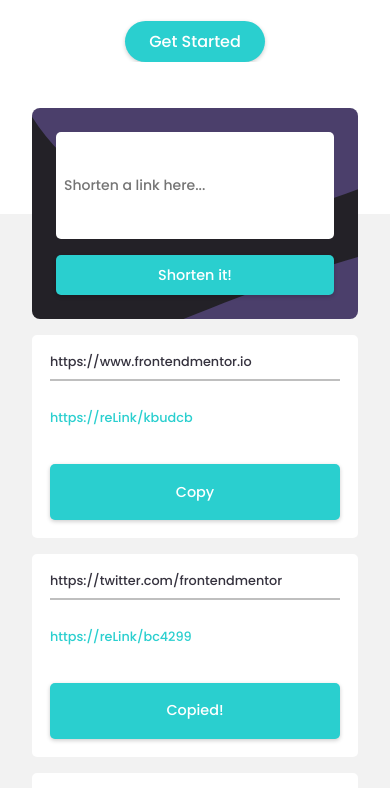
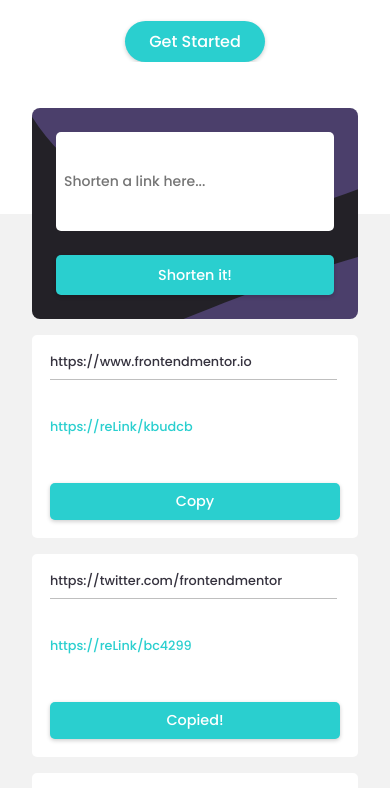
Before and after one commit to riyakushwaha/URLShortener, a plain HTML site: page index.html in a window 390 px wide. Shown: the part 663-1451 px from the top of the page. Drawn offline with Linux system fonts and the light colour scheme.

Commit message:
CorrectedlineInOutputBox

```diff
--- a/css/style.css
+++ b/css/style.css
@@ -246,7 +246,7 @@ button {
         .links .link__input-box .user__link {
           flex: 1;
           margin-right: 0;
-          margin-bottom: 2rem;
+          margin-bottom: 3rem;
           padding: 1rem; } }
       .links .link__input-box .user__link::-webkit-input-placeholder {
         font-family: 'Poppins', sans-serif; }
@@ -273,7 +273,7 @@ button {
     .links .link__output-boxes .link__output-box {
       display: flex;
       background-color: #fff;
-      padding: 1rem 2.5rem;
+      padding: 0 2.5rem;
       border-radius: 5px;
       align-items: center;
       margin-top: 2rem; }
@@ -282,7 +282,9 @@ button {
           flex-direction: column;
           align-items: stretch;
           padding: 2.25rem;
-          height: 24vh; } }
+          height: 24vh;
+          justify-content: space-between;
+          position: relative; } }
       .links .link__output-boxes .link__output-box .input__link {
         flex: 60%;
         color: #35323e;
@@ -291,29 +293,30 @@ button {
         overflow: hidden; }
         @media only screen and (max-width: 37.5em) {
           .links .link__output-boxes .link__output-box .input__link {
-            flex: 33%; }
+            flex: 0 1 auto; }
             .links .link__output-boxes .link__output-box .input__link::after {
               content: "";
               display: block;
-              transform: translateY(1rem);
-              width: 100%;
-              height: 2px;
+              z-index: 78;
+              width: 88%;
+              height: 1px;
               background-color: #bfbfbf;
-              border: none; } }
+              border: none;
+              position: absolute;
+              top: 5.5rem; } }
       .links .link__output-boxes .link__output-box .output__link {
         flex: 25%;
         color: #2acfcf; }
         @media only screen and (max-width: 37.5em) {
           .links .link__output-boxes .link__output-box .output__link {
-            flex: 33%; } }
+            flex: 0 1 auto; } }
       .links .link__output-boxes .link__output-box .copy-btn {
         display: block;
         width: 14rem;
         text-align: center; }
         @media only screen and (max-width: 37.5em) {
           .links .link__output-boxes .link__output-box .copy-btn {
-            width: 100%;
-            flex: 33%; } }
+            width: 100%; } }
 
 .statistics {
   margin: 8rem 20rem 5rem 20rem; }
```
